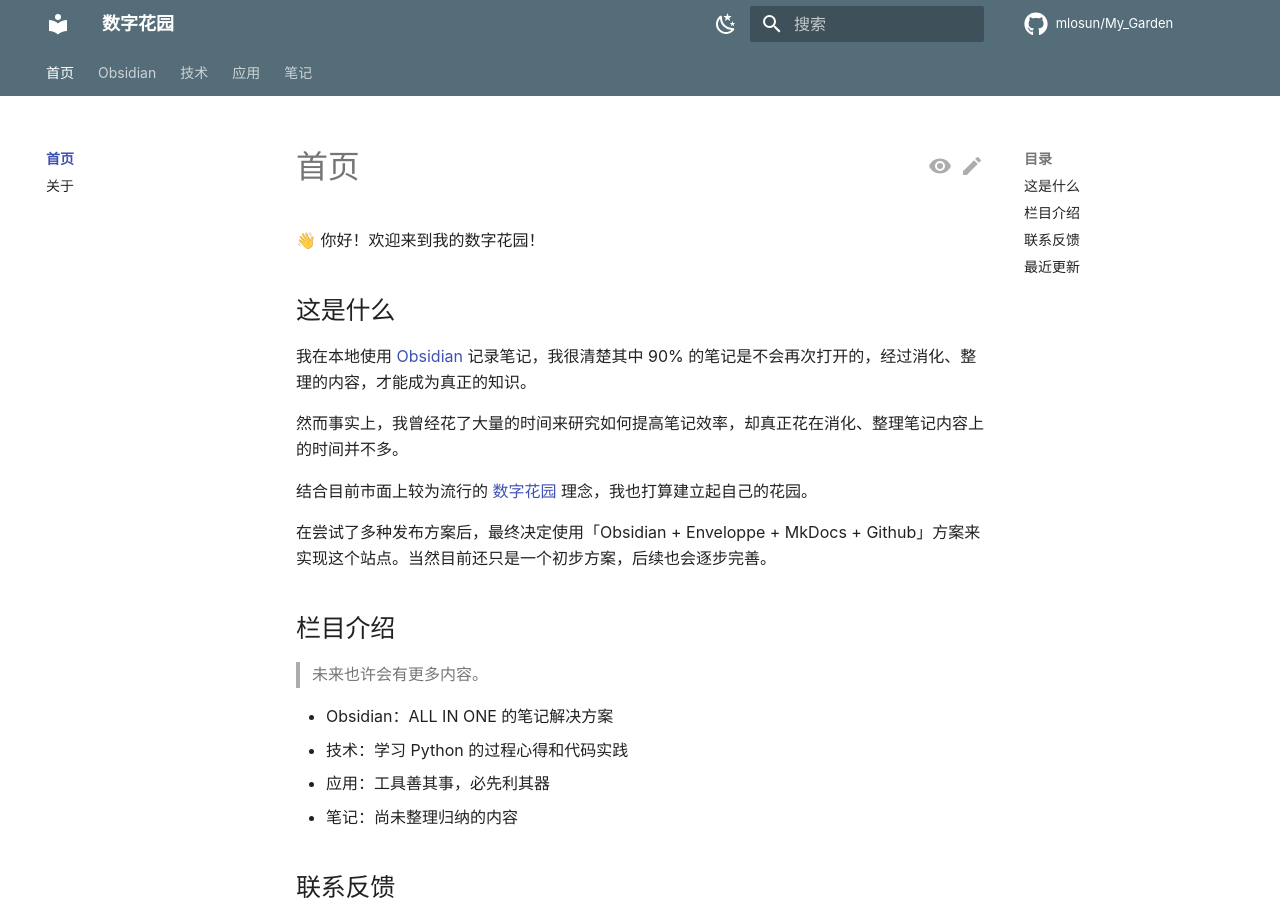
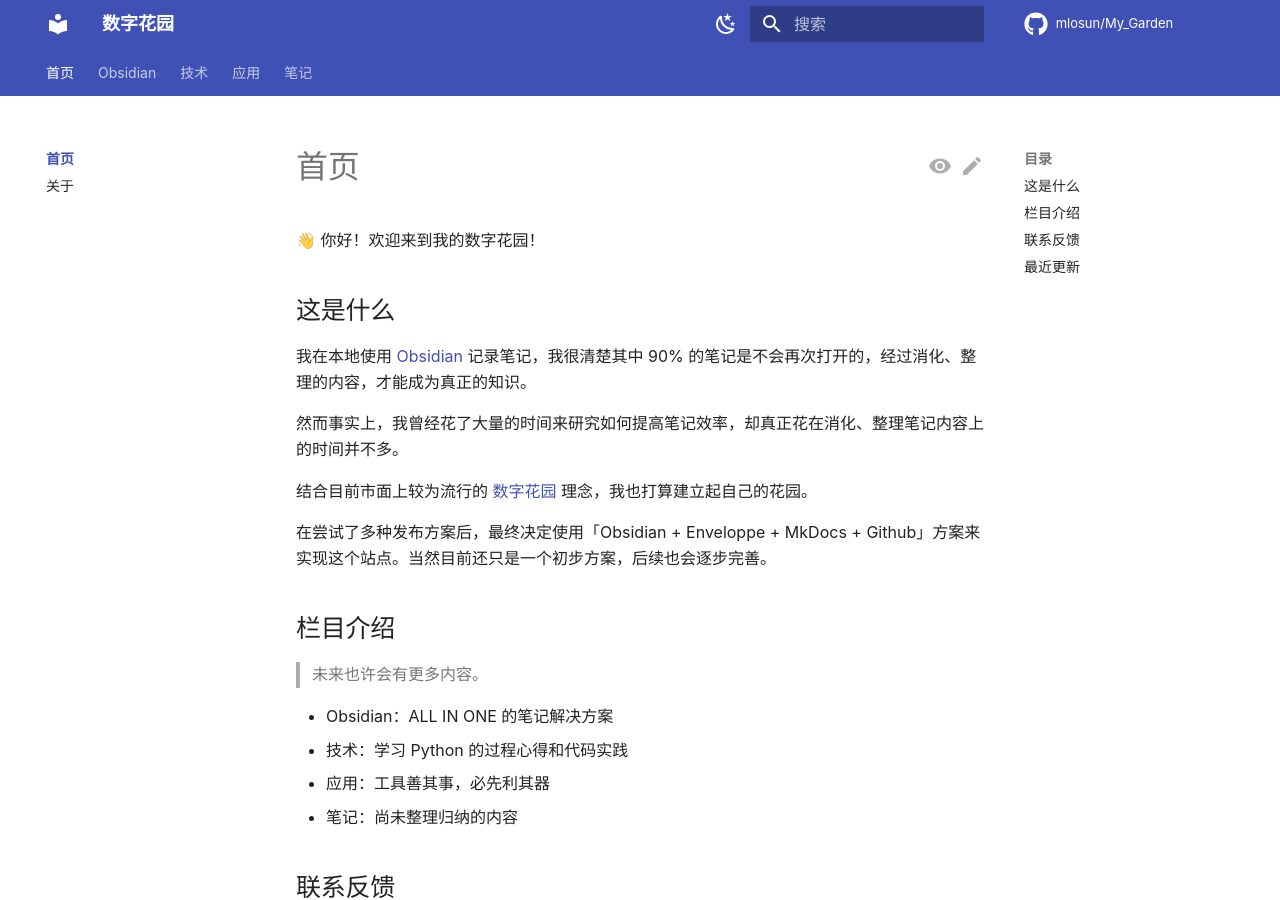
Before and after one commit to mlosun/My_Garden, an MkDocs documentation site: the page built from docs/index.md, in a window 1280 px wide and 900 px high. Built offline with MkDocs 1.6.1 and Material for MkDocs 9.7.7, drawn with Linux system fonts in a browser that asks for light colours; comment, search, counter and statistics services are not loaded.

Commit message:
style(mkdocs): 更新主题颜色和添加社交链接
更新了浅色和深色模式下的主色调和强调色，并添加了GitHub社交链接。这些更改旨在提升文档的可读性和用户体验。

```diff
--- a/mkdocs.yml
+++ b/mkdocs.yml
@@ -46,8 +46,8 @@ theme:
     # 浅色模式设置
     - media: "(prefers-color-scheme: light)"
       scheme: default     # 使用默认的浅色主题方案
-      primary: blue grey       # 主色调
-      accent: blue grey        # 强调色
+      primary: indigo       # 主色调
+      accent: indigo        # 强调色
       toggle:
         icon: material/weather-night
         name: 切换到深色模式
@@ -55,8 +55,8 @@ theme:
     # 深色模式设置
     - media: "(prefers-color-scheme: dark)"
       scheme: slate       # 使用深色主题方案
-      primary: blue grey       # 主色调
-      accent: blue grey        # 强调色
+      primary: black       # 主色调
+      accent: black        # 强调色
       toggle:
         icon: material/weather-sunny
         name: 切换到浅色模式
@@ -65,9 +65,12 @@ plugins:
   - search   # 启用搜索插件
 
 extra:
-  analytics:
+  analytics: # Google Analytics
     provider: google
     property: G-0LZW6NDLSS
+  social: # 社交链接
+    - icon: fontawesome/brands/github
+      link: https://github.com/mlosun
 
 # 导航设置
 nav:
```
